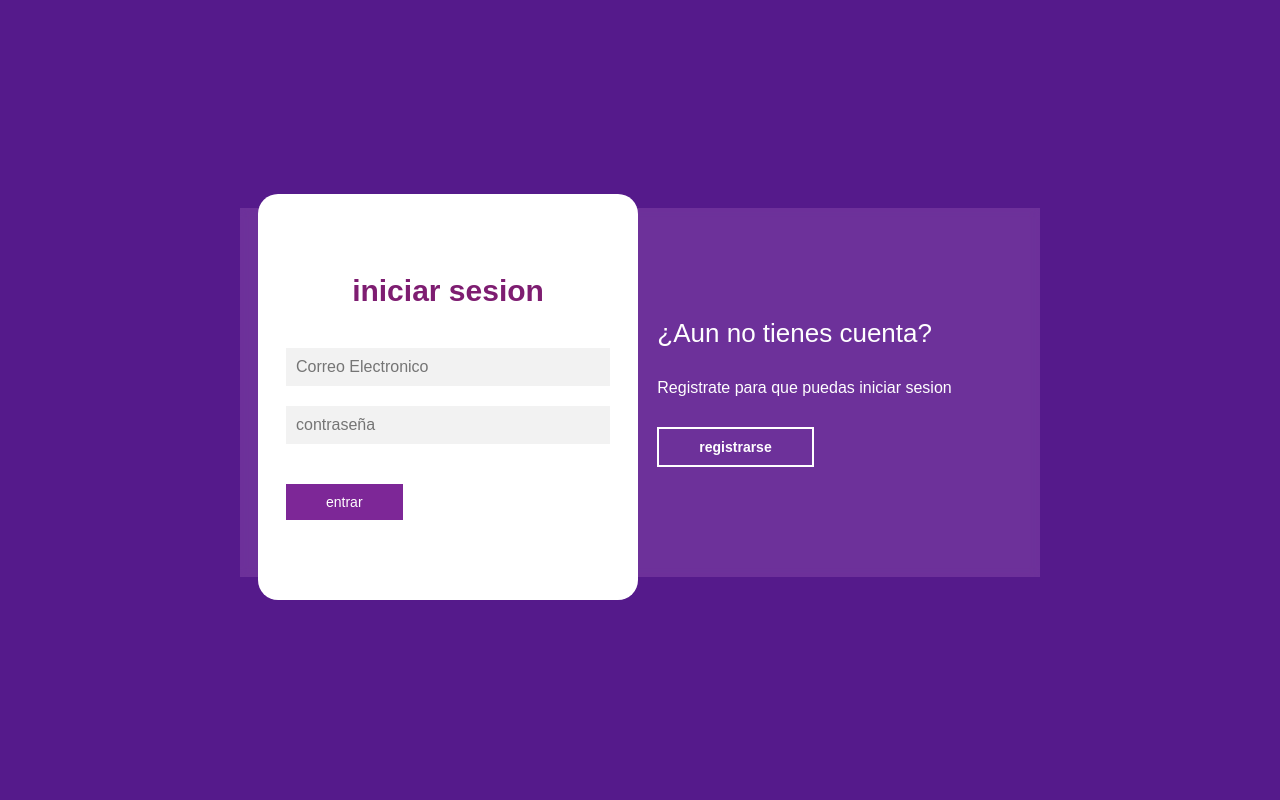
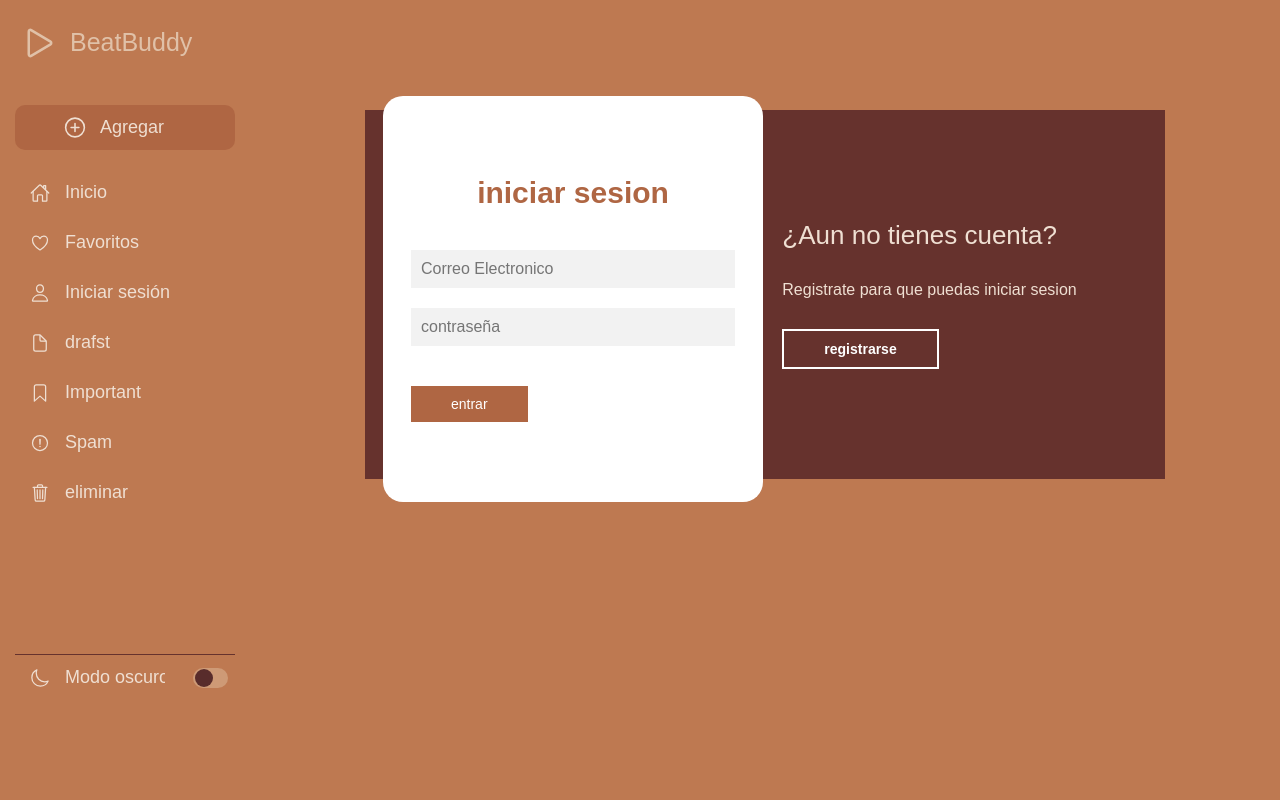
Before and after one commit to AngelRodas/killer_music.github.io, a PHP site: page /LoginBeatBuddyV1/login.html in a window 1280 px wide. Run offline with PHP 8.4, Linux system fonts and the light colour scheme.

Commit message:
se agrega login y se añade el var

```diff
--- a/LoginBeatBuddyV1/css/styles.css
+++ b/LoginBeatBuddyV1/css/styles.css
@@ -3,32 +3,256 @@
     margin: 0;
     padding: 0;
     box-sizing: border-box;
-    text-decoration: none;
-    font-family: sans-serif;
+    font-family: "Oswald", sans-serif;
 }
 
 body
 {
     background-image: url();
-    background-color: rgb(85, 26, 139);
+    background-color:var(--fondo);
     background-size: cover;
     background-repeat: no-repeat;
     background-position: center;
     background-attachment: fixed;
 }
+/* colores para la pagina */
+:root{
+    --barra-lateral:#150909;
+    --texto1: #f8f3ee;
+    --texto:#efdfd2;
+    --letra-c: #e0c1a8;
+    --letra-co: #ce9a76;
+    --fondo: #be7951;
+    --buttom: #af6643;
+    --fondo2: #974e37;
+    --fondo3: #885550;
+    --fondo4: #66322d;
+     --texto-o: #582c2b;
+}
+.dark-mode{
+
+     --barra-lateral: rgb(255 243 230);
+     --texto1: rgb(255 225 189);
+     --texto:rgb(255 193 126);
+     --letra-c: rgb(153, 86, 31);
+     --letra-co: rgb(255 108 0);
+     --fondo: rgb(0, 0, 0);
+     --buttom: rgb(222 49 0);
+     --fondo2: rgb(176 25 0);
+     --fondo3: rgb(145 16 2);
+     --fondo4: rgb(122 14 9);
+      --texto-o: rgb(15 0 0);
+}
+
+/* menu para pantallas pequeñas */
+.menu{
+    position: fixed;
+    width: 50px;
+    height: 50px;
+    font-size: 30px;
+    display: none;
+    justify-content: center;
+    align-items: center;
+    border-radius: 50%;
+    cursor: pointer;
+    background-color:var(--buttom);
+    color: var(--barra-lateral);
+    right: 15px;
+    top: 15px;
+    z-index: 100;
+}
+/* menu normal para pc */
+.barra-lateral{
+    position: fixed;
+    display: flex;
+    flex-direction: column;
+    justify-content: space-between;
+    width: 250px;
+    height: 100%;
+    overflow: hidden;
+    padding: 20px 15px;
+    background-color: var(--fondo);
+    color: var(--letra-c);
+    transition: width 0.5s ease,background-color 0.3s ease,left 0.5s ease;
+    z-index: 50;
+
+}
+.mini-barra-lateral{
+width: 80px;
+}
+.barra-lateral  span{
+    width: 100px;
+    white-space: nowrap;
+    font-size: 18px;
+    text-align: left;
+    opacity: 1;
+    transition: opacity 0.5s ease,width 0.5s ease;
+}
+
+.barra-lateral  span.oculto{
+  opacity: 0;
+  width: 0;
+}
+
+/* parte del nombre de la pagina */
+.barra-lateral .n-pagina{
+
+    width: 100%;
+    height: 45px;
+    margin-bottom: 40px;
+    display: flex;
+    align-items: center;
+}
+.barra-lateral .n-pagina ion-icon{
+
+    min-width:50px ;
+    font-size: 40px;
+    cursor: pointer;
+}
+.barra-lateral .n-pagina span{
+    margin-left: 5px;
+    font-size: 25px;
+}
+
+/* creamos boton para agregar algo nuevo */
+.barra-lateral .boton{
+   width: 100%;
+    height: 45px;
+    margin-bottom: 20px;
+    display: flex;
+    align-items: center;
+    justify-content: center;
+    border: none;
+    border-radius: 10px;
+    background-color: var(--buttom);
+    color: var(--texto);
+}
+.barra-lateral .boton ion-icon{
+min-width: 50px;
+font-size: 25px;
+}
+
+
+/*------------------------------> Menu Navegador*/
+.barra-lateral .navegacion{
+    height: 100%;
+    overflow-y: auto;
+    overflow-x: hidden;
+}
+.barra-lateral .navegacion::-webkit-scrollbar{
+    width: 5px;
+}
+.barra-lateral .navegacion::-webkit-scrollbar-thumb{
+    background-color: var(--letra-co);
+    border-radius: 5px;
+}
+.barra-lateral .navegacion::-webkit-scrollbar-thumb:hover{
+    background-color: var(--fondo);
+}
+.barra-lateral .navegacion li{
+    list-style: none;
+    display: flex;
+    margin-bottom: 5px;
+}
+.barra-lateral .navegacion a{
+    width: 100%;
+    height: 45px;
+    display: flex;
+    align-items: center;
+    text-decoration: none;
+    border-radius: 10px;
+
+    color: var(--texto);
+}
+.barra-lateral .navegacion a:hover{
+    background-color: var(--texto1);
+    color: var(--texto-o);/*colores barra lateral*/
+}
+.barra-lateral .navegacion ion-icon{
+    min-width: 50px;
+    font-size: 20px;
+}
+
+/*-------------------> Linea*/
+.barra-lateral .linea{
+    width: 100%;
+    height: 1px;
+    background-color: var(--fondo4);
+    margin-top: 15px;
+}
+
+/*-------------------------> Modo Oscuro*/
+.barra-lateral .modo-oscuro{
+    width: 100%;
+    border-radius: 10px;
+    margin-bottom: 80px;
+    display: flex;
+    justify-content: space-between;
+
+}
+.barra-lateral .modo-oscuro .info{
+    width: 150px;
+    height: 45px;
+    overflow: hidden;
+    display: flex;
+    align-items: center;
+    color: var(--texto);
+}
+.barra-lateral .modo-oscuro ion-icon{
+    width: 50px;
+    font-size: 20px;
+}
+
+/*----------------------------> switch*/
+.barra-lateral .modo-oscuro .switch{
+    display: flex;
+    align-items: center;
+    justify-content: center;
+    min-width: 50px;
+    height: 45px;
+    cursor: pointer;
+}
+.barra-lateral .modo-oscuro .base{
+    position: relative;
+    display: flex;
+    align-items: center;
+    width: 35px;
+    height: 20px;
+    background-color: var(--letra-co);
+    border-radius: 50px;
+}
+.barra-lateral .modo-oscuro .circulo{
+    position: absolute;
+    width: 18px;
+    height: 90%;
+    background-color:var(--texto-o);
+    border-radius: 50%;
+    left: 2px;
+    transition: left 0.5s ease;
+}
+.barra-lateral .modo-oscuro .circulo.prendido{
+    left: 15px;
+}
+
+
 
 main{
-    width: 100%;
+    margin-left: 250px;
     padding: 20px;
-    margin: auto;
-    margin-top:188px ;
+    transition: margin-left 0.5s ease;
 }
+main.min-main{
+    margin-left: 80px;
+}
+
 .contenedor__todo
 {
+    margin-top: 80px;
     width: 100%;
     max-width: 800px;
     margin: auto;
     position: relative;
+    margin-top: 90px;
 }
 
 .caja__trasera
@@ -38,14 +262,14 @@ main{
     display: flex;
     justify-content: center;
     backdrop-filter: blur(5px);
-    background-color: rgba(165, 105, 189, 0.3);
+    background-color:var(--fondo4);
 
 }
 
 
 .caja__trasera div{
     margin: 100px 40px;
-    color: white;
+    color:var(--texto);
     transition: all 50ms;
 }
 .caja__trasera div p,
@@ -70,7 +294,7 @@ main{
 }
 .caja__trasera button:hover{
     background: #fff;
-    color: rgb(119, 40, 119);
+    color:var(--letra-c);
 }
 .contenedor__login-register{
     display: flex;
@@ -80,7 +304,6 @@ main{
     position: relative;
     top: -180px;
     left: 18px;
-
     transition: left 500ms cubic-bezier(0.175, 0.885, 0.320, 1.275);
 }
 
@@ -95,7 +318,7 @@ main{
     font-size: 30px;
     text-align: center;
     margin-bottom: 20px;
-    color: rgb(126, 29, 113);
+    color: var(--buttom);
 }
 .contenedor__login-register form input
 {
@@ -112,7 +335,7 @@ main{
     margin-top: 40px;
     border: none;
     font-size: 14px;
-    background: rgb(125, 39, 151);
+    background:var(--buttom);
     color: white;
     cursor: pointer;
     outline: none;
--- a/LoginBeatBuddyV1/login.html
+++ b/LoginBeatBuddyV1/login.html
@@ -3,12 +3,101 @@
 <head>
     <meta charset="UTF-8">
     <meta name="viewport" content="width=device-width, initial-scale=1.0">
+     <!--libreria de font-awesome cdn para iconos-->
+     <link rel="stylesheet" href="https://cdnjs.cloudflare.com/ajax/libs/font-awesome/6.5.1/css/all.min.css" integrity="sha512-DTOQO9RWCH3ppGqcWaEA1BIZOC6xxalwEsw9c2QQeAIftl+Vegovlnee1c9QX4TctnWMn13TZye+giMm8e2LwA==" crossorigin="anonymous" referrerpolicy="no-referrer" />
+     <!--libreria de swiper js-->
+     <link
+         rel="stylesheet"
+         href="https://cdn.jsdelivr.net/npm/swiper@9/swiper-bundle.min.css"
+         />
     <link rel="stylesheet" href="css/styles.css">
     <title>BeatBoddy</title>
     <link rel="icon" href="imageneslogin/vectorLogoEpico21.svg">
 </head>
 <body>
-    <main>
+
+    <div class="menu">
+        <ion-icon name="play-outline"></ion-icon>
+        <ion-icon name="pause-outline"></ion-icon>
+    </div>
+    <div class="barra-lateral ">
+        <div>
+        <div class="n-pagina">
+          <ion-icon id="cloud" name="play-outline"></ion-icon>
+          <span>BeatBuddy</span>
+        </div>
+        <button class="boton">
+            <ion-icon name="add-circle-outline"></ion-icon>
+            <span>Agregar</span>
+        </button>
+    </div>
+        <nav class="navegacion">
+            <ul>
+                <li>
+                    <a href="../index.html">
+                        <ion-icon name="home-outline"></ion-icon>
+                        <span>Inicio</span>
+                    </a>
+                </li>
+                <li>
+                    <a href="#">
+                       <ion-icon name="heart-outline"></ion-icon>
+                        <span>Favoritos</span>
+                    </a>
+                </li>
+                <li>
+                    <a href="LoginBeatBuddyV1/login.html">
+                        <ion-icon name="person-outline"></ion-icon>
+                        <span>Iniciar sesión</span>
+                    </a>
+                </li>
+                <li>
+                    <a href="#">
+                        <ion-icon name="document-outline"></ion-icon>
+                        <span>drafst</span>
+                    </a>
+                </li>
+                <li>
+                    <a href="#">
+                        <ion-icon name="bookmark-outline"></ion-icon>
+                        <span>Important</span>
+                    </a>
+                </li>
+                <li>
+                    <a href="#">
+                        <ion-icon name="alert-circle-outline"></ion-icon>
+                        <span>Spam</span>
+                    </a>
+                </li>
+                <li>
+                    <a href="#">
+                        <ion-icon name="trash-outline"></ion-icon>
+                        <span>eliminar</span>
+                    </a>
+                </li>
+            </ul>
+        </nav>
+<div>
+    <div class="linea"></div>
+
+    <div class="modo-oscuro">
+        <div class="info">
+            <ion-icon name="moon-outline"></ion-icon>
+            <span>Modo oscuro</span>
+        </div>
+        <div class="switch">
+            <div class="base">
+                <div class="circulo">
+
+                </div>
+            </div>
+        </div>
+    </nav>
+</div>
+</div>
+</div>
+
+ <main>
     <div class="contenedor__todo">
 
         <div class="caja__trasera">
@@ -44,7 +133,11 @@
         </div>
 
     </div>
-<script src="js/main.js" ></script>
+    <script src="log/lo.js"></script>
+    <script  type = "module"  src = "https://unpkg.com/ionicons@7.1.0/dist/ionicons/ionicons.esm.js" > </script>
+    <script  nomodule  src = "https://unpkg .com/ionicons@7.1.0/dist/ionicons/ionicons.js" > </script>
+    <script src="https://cdn.jsdelivr.net/npm/swiper@9/swiper-bundle.min.js"></script>
+    <script src="../js/main.js"></script>
 </main>
 </body>
 </html>
```
Also changed, not shown: LoginBeatBuddyV1/js/main.js (deleted, +0 -63 lines), LoginBeatBuddyV1/log/lo.js (added, +63 -0 lines), index.html (+8 -8 lines), LoginBeatBuddyV1/imageneslogin/vectorLogoEpico21.svg.
